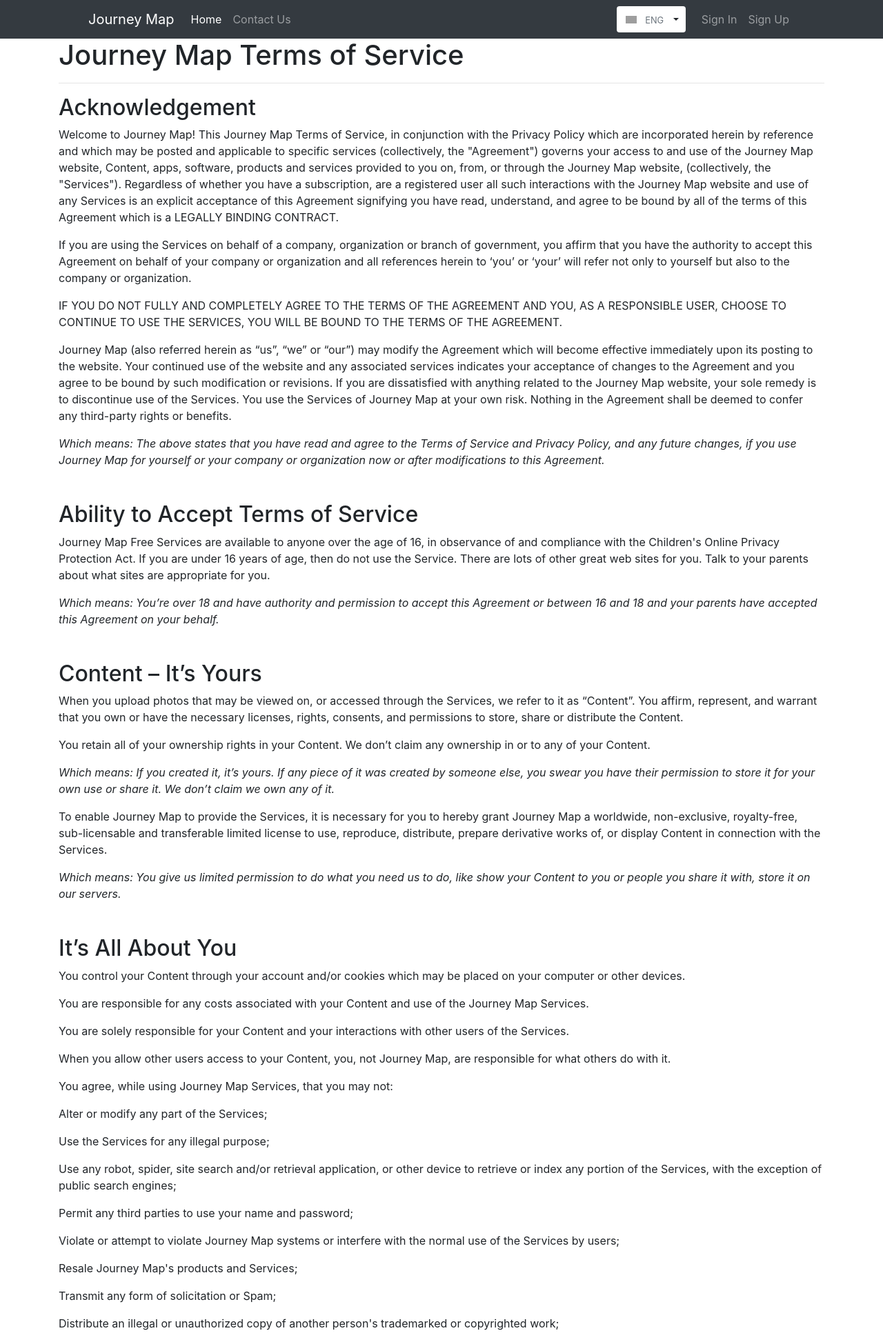
After one commit to enricoDec/JourneyMap, a Django app: page /terms_of_service/ in a window 1280 px wide. The commit adds this page. Shown: the top 1933 px of the page at 69% size. Run offline with Django 3.2, Linux system fonts and the light colour scheme; some libraries are stand-ins or nearby versions; grey boxes are pictures that could not be loaded.

Commit message:
captcha to contact us form, terms of service, privacy policy, translations changes

```diff
--- a/JourneyMap/templates/JourneyMap/base.html
+++ b/JourneyMap/templates/JourneyMap/base.html
@@ -128,7 +128,7 @@
     <p>&copy My Journey 2020-2020</p>
     <div class="">
         <a href="{% url 'JourneyMap_privacy_policy' %}">{% trans "Privacy Policy" %}</a>
-        <a href="{% url 'JourneyMap_legal_disclosures' %}">{% trans "Legal Disclosures" %}</a>
+        <a href="{% url 'JourneyMap_terms_of_service' %}">{% trans "Terms of Service" %}</a>
         <a href="https://matias.ma/nsfw/">{% trans "." %}</a>
     </div>
 </footer>
--- /dev/null
+++ b/JourneyMap/templates/JourneyMap/terms_of_service.html
@@ -0,0 +1,172 @@
+{% extends "JourneyMap/base.html" %}
+{% load static %}
+{% load i18n %}
+{% block content %}
+    <!DOCTYPE html>
+    <html>
+    <body>
+        <div class="container ">
+            <h1>Journey Map Terms of Service</h1>
+            <hr>
+            <h2>Acknowledgement</h2>
+            <div class="mb-5">
+                <p>Welcome to Journey Map! This Journey Map Terms of Service, in conjunction with the Privacy Policy
+                    which are incorporated herein by reference and which may be posted and
+                    applicable to specific services (collectively, the "Agreement") governs your access to and use of
+                    the
+                    Journey Map website, Content, apps, software, products and services provided to you on, from, or
+                    through
+                    the Journey Map website, (collectively, the "Services"). Regardless of whether you have a
+                    subscription,
+                    are a registered user all such interactions with the Journey Map website and use of any Services is
+                    an
+                    explicit acceptance of this Agreement signifying you have read, understand, and agree to be bound by
+                    all
+                    of the terms of this Agreement which is a LEGALLY BINDING CONTRACT.</p>
+
+                <p>If you are using the Services on behalf of a company, organization or branch of government, you
+                    affirm
+                    that you have the authority to accept this Agreement on behalf of your company or organization and
+                    all
+                    references herein to ‘you’ or ‘your’ will refer not only to yourself but also to the company or
+                    organization.</p>
+
+                <p>IF YOU DO NOT FULLY AND COMPLETELY AGREE TO THE TERMS OF THE AGREEMENT AND YOU, AS A RESPONSIBLE
+                    USER,
+                    CHOOSE TO CONTINUE TO USE THE SERVICES, YOU WILL BE BOUND TO THE TERMS OF THE AGREEMENT.</p>
+
+                <p>Journey Map (also referred herein as “us”, “we” or “our”) may modify the Agreement which will become
+                    effective immediately upon its posting to the website. Your continued use of the website and any
+                    associated services indicates your acceptance of changes to the Agreement and you agree to be bound
+                    by
+                    such modification or revisions. If you are dissatisfied with anything related to the Journey Map
+                    website,
+                    your sole remedy is to discontinue use of the Services. You use the Services of Journey Map at your
+                    own
+                    risk. Nothing in the Agreement shall be deemed to confer any third-party rights or benefits.</p>
+
+                <i>Which means: The above states that you have read and agree to the Terms of Service and Privacy
+                    Policy,
+                    and any future changes, if you use Journey Map for yourself or your company or organization now or
+                    after
+                    modifications to this Agreement.</i>
+            </div>
+            <h2>Ability to Accept Terms of Service</h2>
+
+            <div class="mb-5">
+                <p>Journey Map Free Services are available to anyone over the age of 16, in observance of and compliance
+                    with
+                    the Children's Online Privacy Protection Act. If you are under 16 years of age, then do not use the
+                    Service. There are lots of other great web sites for you. Talk to your parents about what sites are
+                    appropriate for you.</p>
+
+                <i>Which means: You’re over 18 and have authority and permission to accept this Agreement or between 16
+                    and
+                    18 and your parents have accepted this Agreement on your behalf.</i>
+            </div>
+            <h2>Content – It’s Yours</h2>
+            <div class="mb-5">
+                <p>When you upload photos that may be viewed on, or accessed through the Services, we refer to it as
+                    “Content”. You affirm, represent, and warrant that you own or have the necessary licenses, rights,
+                    consents, and permissions to store, share or distribute the Content.</p>
+
+                <p>You retain all of your ownership rights in your Content. We don’t claim any ownership in or to any of
+                    your Content.</p>
+
+                <i>Which means: If you created it, it’s yours. If any piece of it was created by someone else, you swear
+                    you have their permission to store it for your own use or share it. We don’t claim we own any of
+                    it.</i>
+                <p></p>
+
+                <p>To enable Journey Map to provide the Services, it is necessary for you to hereby grant Journey Map a
+                    worldwide, non-exclusive, royalty-free, sub-licensable and transferable limited license to use,
+                    reproduce, distribute, prepare derivative works of, or display Content in connection with the
+                    Services. </p>
+
+                <i>Which means: You give us limited permission to do what you need us to do, like show your Content to
+                    you
+                    or people you share it with, store it on our servers.</i>
+            </div>
+            <h2>It’s All About You</h2>
+            <div class="mb-5">
+                <p>You control your Content through your account and/or cookies which may be placed on your computer or
+                    other devices. </p>
+
+                <p>You are responsible for any costs associated with your Content and use of the Journey Map
+                    Services.</p>
+
+                <p>You are solely responsible for your Content and your interactions with other users of the
+                    Services. </p>
+
+                <p>When you allow other users access to your Content, you, not Journey Map, are responsible for what
+                    others
+                    do
+                    with it.</p>
+
+                <p>You agree, while using Journey Map Services, that you may not:</p>
+
+                <p>Alter or modify any part of the Services;</p>
+
+                <p>Use the Services for any illegal purpose;</p>
+
+                <p>Use any robot, spider, site search and/or retrieval application, or other device to retrieve or index
+                    any
+                    portion of the Services, with the exception of public search engines;</p>
+
+                <p>Permit any third parties to use your name and password;</p>
+
+                <p>Violate or attempt to violate Journey Map systems or interfere with the normal use of the Services by
+                    users;</p>
+
+                <p>Resale Journey Map's products and Services;</p>
+
+                <p>Transmit any form of solicitation or Spam;</p>
+
+                <p>Distribute an illegal or unauthorized copy of another person's trademarked or copyrighted work;</p>
+
+                <p>Distribute Content that is libelous, defamatory, obscene, pornographic, abusive, harassing,
+                    threatening,
+                    unlawful or promotes or encourages illegal activity;</p>
+
+                <p>Distribute Content that violates the rights of others, such as distributing Content that infringes
+                    any
+                    copyright, trademark, patent, trade secret, or violates any right of privacy or publicity, or that
+                    is
+                    libelous or defamatory, or that directs any user to the content of a third party without consent of
+                    the
+                    third party</p>
+
+                <p>Defame or libel any person; invade any person's right of privacy or publicity or otherwise violate,
+                    misappropriate or infringe the rights of any person;</p>
+            </div>
+            <h2>Account Safeguards</h2>
+            <div class="mb-5">
+                <p>To access or benefit from the Services or features on Journey Map, you may have to create a Journey
+                    Map
+                    account. You are responsible for maintaining the confidentiality of your access information and are
+                    responsible for all activities that occur utilizing your information. You should only access your
+                    Journey Map account from a trusted network. Although Journey Map will not be liable for any losses
+                    you
+                    might
+                    suffer, you may be liable for the losses of Journey Map or others.</p>
+            </div>
+            <h2>Journey Map & Services</h2>
+            <div class="mb-5">
+                <p>Journey Map reserves the right to terminate your access to any and/or all parts of the Services at
+                    any
+                    time
+                    for any reason without prior notice or liability. The terms of the Agreement and Privacy Policy
+                    shall
+                    survive any termination of your access to the Services.</p>
+
+                <p>Journey Map may change, suspend or discontinue all or any aspect of the Services at any time,
+                    including
+                    the
+                    availability of any feature, database, or Content, without prior notice or liability.</p>
+
+                <p>Revised: October 30, 2020</p>
+            </div>
+        </div>
+    </body>
+    </html>
+{% endblock content %}
--- a/JourneyMap/urls.py
+++ b/JourneyMap/urls.py
@@ -6,7 +6,7 @@ from .views import ImageCreateView, ImageDeleteView
 urlpatterns = [
     path('', views.home, name='JourneyMap_home'),
     path('privacy_policy/', views.privacy_policy, name='JourneyMap_privacy_policy'),
-    path('legal_disclosures/', views.legal_disclosures, name='JourneyMap_legal_disclosures'),
+    path('terms_of_service/', views.terms_of_service, name='JourneyMap_terms_of_service'),
     path('contact_us/', views.contact, name='JourneyMap_contact_us'),
     path('journeys/', views.journeys, name='JourneyMap_journeys'),
     path('journeys/new/images/', ImageCreateView.as_view(), name='JourneyMap_journeys_new_image'),
@@ -14,5 +14,5 @@ urlpatterns = [
     path('image/delete', ImageDeleteView.as_view(), name='JourneyMap_image_delete'),
     path('cdp/<iid>', views.cdp, name='JourneyMap_cdp'),
     path('journey/<jid>', views.journey, name='JourneyMap_journey'),
-    path('map/<jid>', views.map, name='JourneyMap_map')
+    path('map/<jid>', views.map, name='JourneyMap_map'),
 ]
--- a/JourneyMap/views.py
+++ b/JourneyMap/views.py
@@ -1,37 +1,27 @@
+import logging
+import logging.config
 import os
-import traceback
+import sys
 from json import dumps
 
 from django.contrib import messages
+from django.contrib.auth.mixins import LoginRequiredMixin
 from django.core.mail import BadHeaderError
 from django.core.mail import EmailMessage
-from django.contrib.auth.mixins import LoginRequiredMixin
-from django.core import mail
-from django.core.mail import send_mail, BadHeaderError
-from django.forms.models import modelformset_factory
 from django.http import HttpResponse
 from django.shortcuts import render, redirect
 from django.template.defaultfilters import register
 from django.template.loader import render_to_string
-from django.urls import reverse
 from django.utils.translation import gettext as _
 from django.views.decorators.cache import never_cache
 from django.views.decorators.csrf import csrf_protect
-from django.views.generic import ListView, CreateView, DeleteView
-from django.core.files.storage import default_storage
-from folium.utilities import iter_coords, none_min, none_max
+from django.views.generic import CreateView, DeleteView
 
 from WebApplication import settings
 from .forms import ContactForm, ImageForm, AddJourneyForm
 from .models import Journey, Image
 
-import logging, logging.config
-
-import folium
-#from folium.utilities import get_bounds
-
-import statistics
-import sys
+# from folium.utilities import get_bounds
 
 LOGGING = {
     'version': 1,
@@ -71,25 +61,25 @@ def privacy_policy(request):
         journeys = Journey.objects.filter(user_id=request.user)
 
     context = {
-        'title': _('Home'),
+        'title': _('Privacy Policy'),
         'journeys': journeys,
     }
 
     return render(request, 'JourneyMap/privacy_policy.html', context)
 
 
-def legal_disclosures(request):
+def terms_of_service(request):
     journeys = None
 
     if request.user.is_authenticated:
         journeys = Journey.objects.filter(user_id=request.user)
 
     context = {
-        'title': _('Home'),
+        'title': _('Terms of Service'),
         'journeys': journeys,
     }
 
-    return render(request, 'JourneyMap/legal_disclosures.html', context)
+    return render(request, 'JourneyMap/terms_of_service.html', context)
 
 
 def contact(request):
@@ -191,7 +181,7 @@ def delete_journey(request):
         if qs.count() == 1 and qs.first().user_id == request.user.id:
             qs.first().delete()
         else:
-            messages.warning(request, _('You were not allowed to delete this journey!'))
+            messages.warning(request, _('You are not allowed to delete this journey!'))
 
         return redirect('JourneyMap_journeys')
     else:
--- a/WebApplication/settings.py
+++ b/WebApplication/settings.py
@@ -16,9 +16,6 @@ from config import mail
 
 # Build paths inside the project like this: os.path.join(BASE_DIR, ...)
 BASE_DIR = os.path.dirname(os.path.dirname(os.path.abspath(__file__)))
-
-# Quick-start development settings - unsuitable for production
-# See https://docs.djangoproject.com/en/3.0/howto/deployment/checklist/
 
 # SECURITY WARNING: keep the secret key used in production secret!
 SECRET_KEY = 'ezs!jwevqt%9u9l^un272i6ndr*=7@(+w0ro_ome$exs(d48*n'
@@ -42,6 +39,7 @@ INSTALLED_APPS = [
     'whitenoise.runserver_nostatic',
     'crispy_forms',
     'six',
+    'captcha',
 
     # own
     'JourneyMap.apps.JourneymapConfig',
--- a/WebApplication/urls.py
+++ b/WebApplication/urls.py
@@ -23,6 +23,7 @@ from Users import views as user_view
 from Users.forms import UserLogin
 
 urlpatterns = [
+    path('captcha/', include('captcha.urls')),
     path('i18n/', include('django.conf.urls.i18n')),
     path('admin/', admin.site.urls),
     path('register/', user_view.sign_up, name='register'),
```
Also changed, not shown: JourneyMap/forms.py (+5 -2 lines), JourneyMap/templates/JourneyMap/home.html (+9 -9 lines), JourneyMap/templates/JourneyMap/privacy_policy.html (added, +85 -0 lines), Users/templates/Users/sign_up.html (+7 -0 lines), locale/de/LC_MESSAGES/django.po, locale/it/LC_MESSAGES/django.po, 2 other files.
